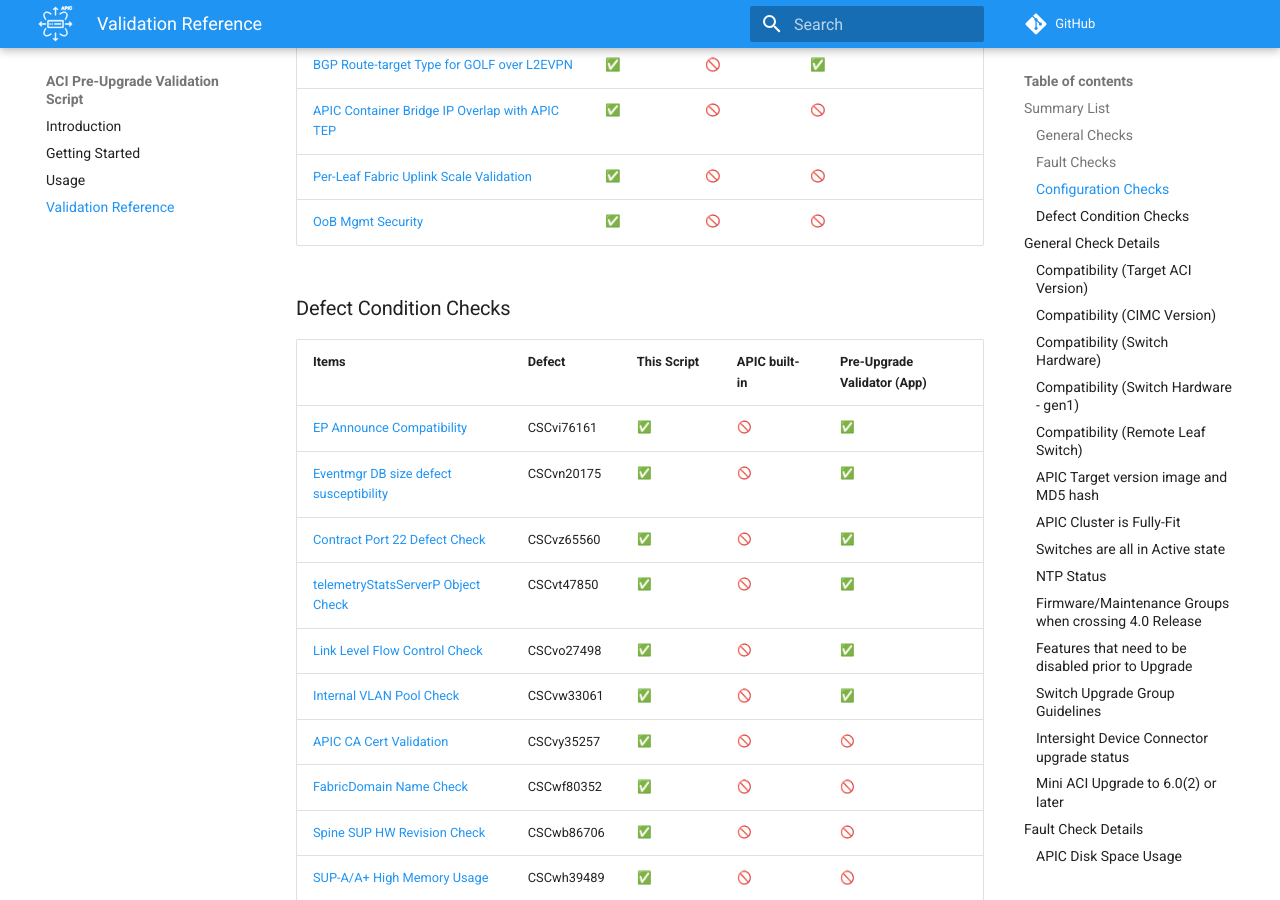
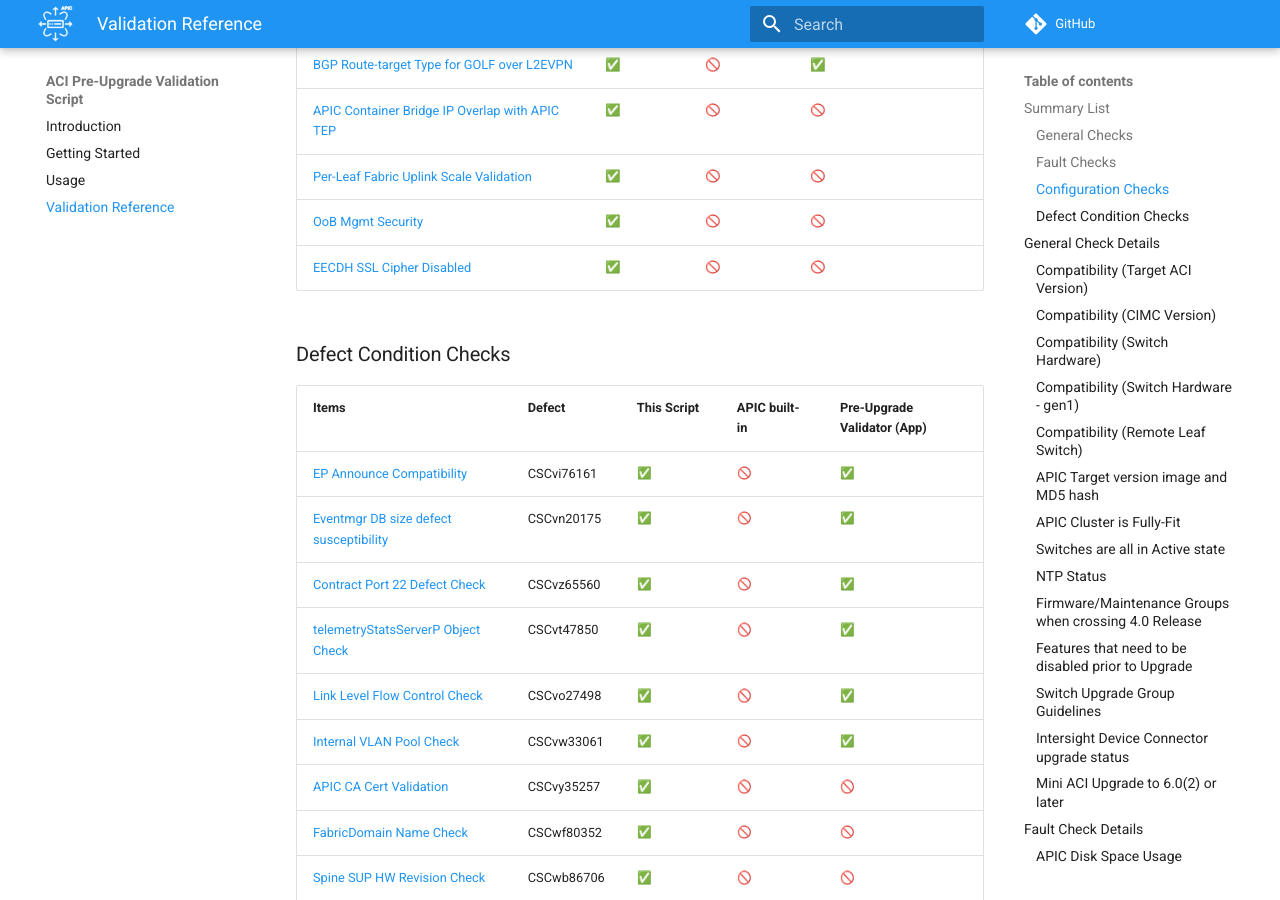
Before and after one commit to datacenter/ACI-Pre-Upgrade-Validation-Script, an MkDocs documentation site: the page built from docs/docs/validations.md, in a window 1280 px wide and 900 px high, scrolled down 3377 px. Built offline with MkDocs 1.6.1 and Material for MkDocs 9.7.7, drawn with Linux system fonts in a browser that asks for light colours; emoji names are drawn with the system emoji font; comment, search, counter and statistics services are not loaded.

Commit message:
Added EECDH check to table of contents

```diff
--- a/docs/docs/validations.md
+++ b/docs/docs/validations.md
@@ -70,6 +70,7 @@
 [HW Programming Failure][f16]                 | F3544: L3Out Prefixes<br>F3545: Contracts | :white_check_mark: | :white_check_mark: 5.1(1) | :white_check_mark:
 [Scalability (faults related to Capacity Dashboard)][f17] | TCA faults for eqptcapacityEntity | :white_check_mark: | :no_entry_sign: | :white_check_mark:
 
+
 [f1]: #apic-disk-space-usage
 [f2]: #standby-apic-disk-space-usage
 [f3]: #switch-node-bootflash-usage
@@ -106,6 +107,7 @@
 [APIC Container Bridge IP Overlap with APIC TEP][c9]  | :white_check_mark: | :no_entry_sign:           | :no_entry_sign:
 [Per-Leaf Fabric Uplink Scale Validation][c10]        | :white_check_mark: | :no_entry_sign:           | :no_entry_sign:
 [OoB Mgmt Security][c11]                              | :white_check_mark: | :no_entry_sign:           | :no_entry_sign:
+[EECDH SSL Cipher Disabled][c12]                      | :white_check_mark: | :no_entry_sign:           | :no_entry_sign:
 
 [c1]: #vpc-paired-leaf-switches
 [c2]: #overlapping-vlan-pool
@@ -118,7 +120,7 @@
 [c9]: #apic-container-bridge-ip-overlap-with-apic-tep
 [c10]: #fabric-uplink-scale-cannot-exceed-56-uplinks-per-leaf
 [c11]: #oob-mgmt-security
-
+[c12]: #eecdh-ssl-cipher
 
 ### Defect Condition Checks
 
```
